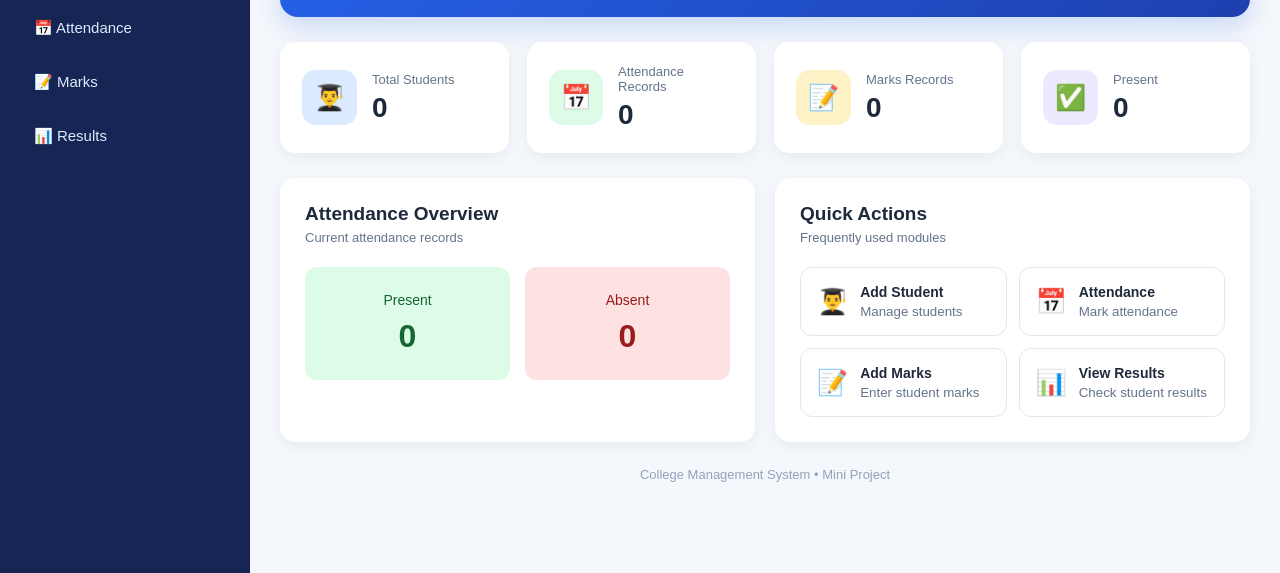
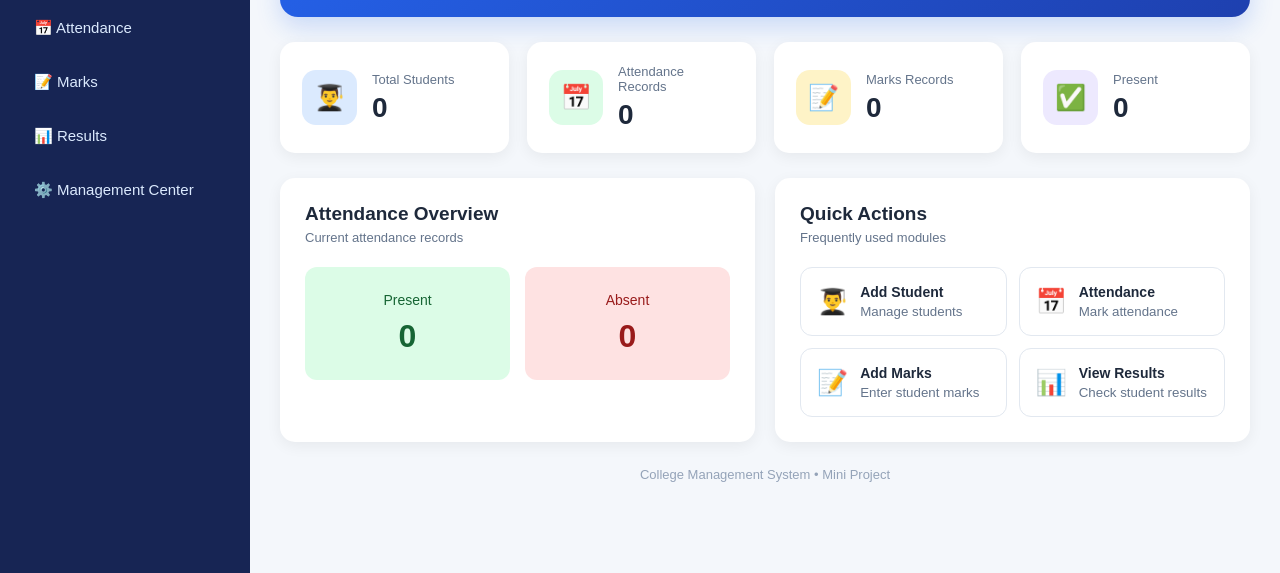
Before and after one commit to shariquehaseeb784-png/college-management-system, a website: page public/dashboard.html in a window 1280 px wide. Shown: the part 227-800 px from the top of the page. Drawn offline with Linux system fonts and the light colour scheme; sample sign-in values are in the browser's storage.

Commit message:
Add management center to admin navigation

```diff
--- a/public/dashboard.html
+++ b/public/dashboard.html
@@ -43,6 +43,10 @@
 
             <a href="result.html">
                 📊 Results
+            </a>
+
+            <a href="admin-modules.html">
+                ⚙️ Management Center
             </a>
 
         </nav>
```
